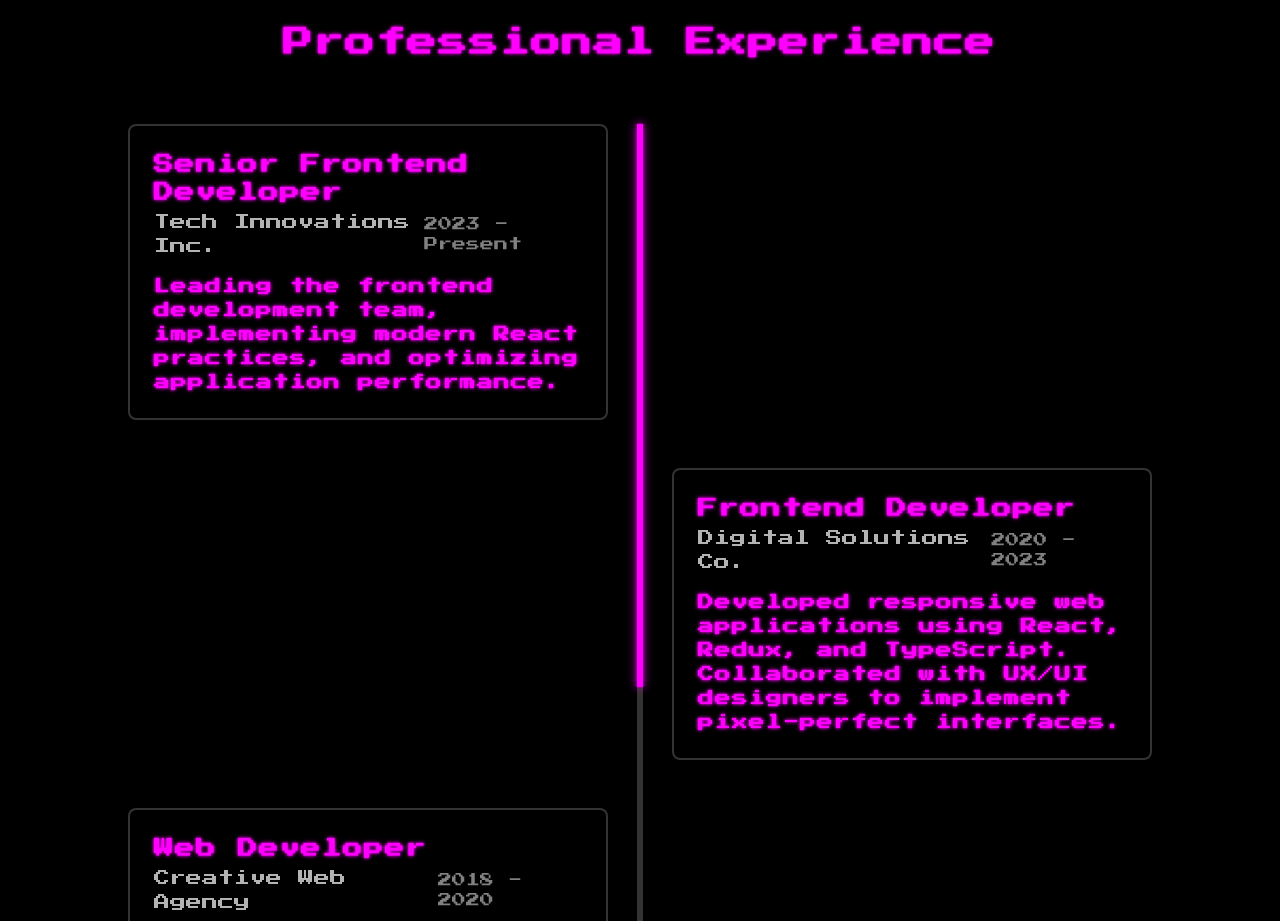
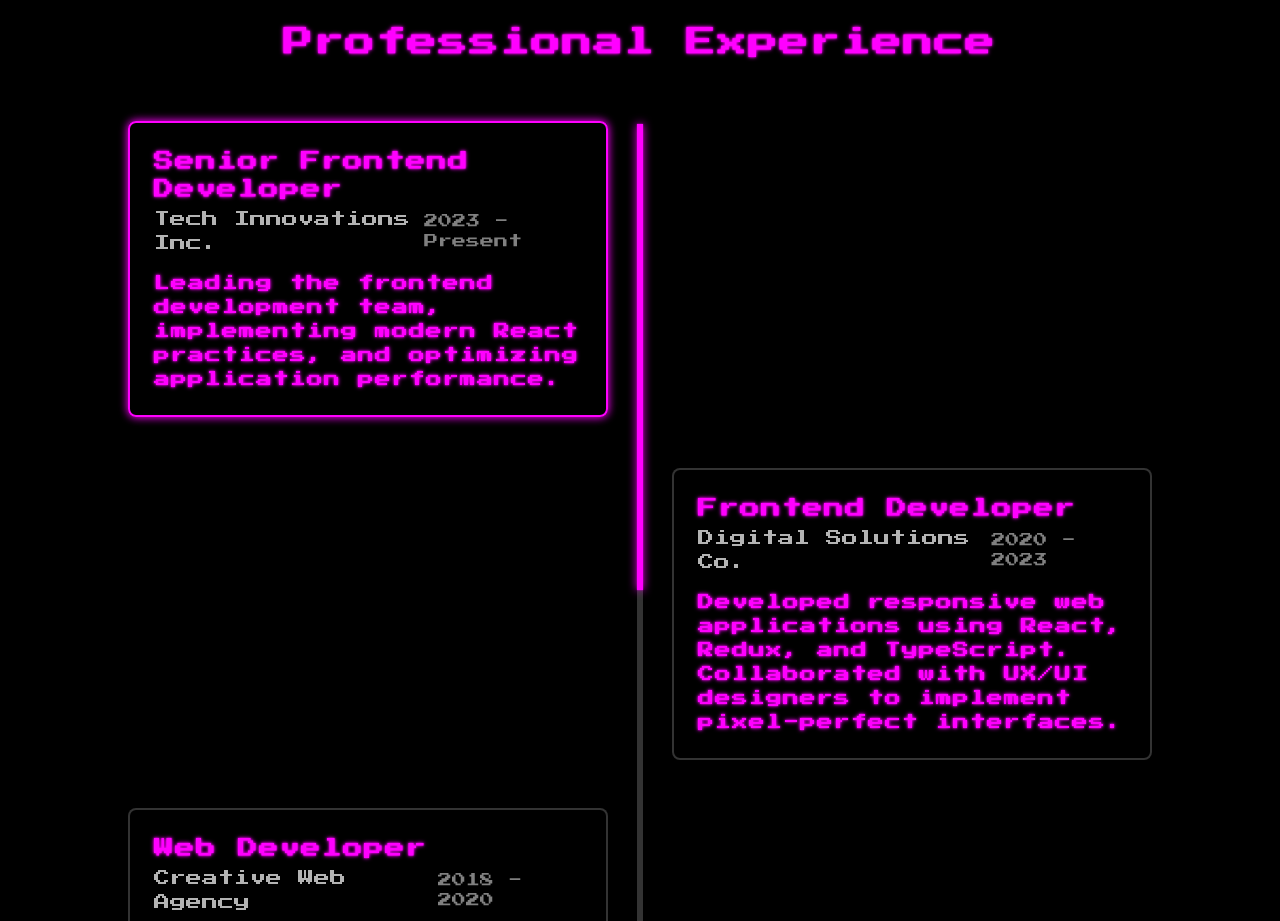
Before and after one commit to peaceoutommy/Portfolio, a React (Vite) app: page / in a window 1280 px wide. Shown: the part 3080-4001 px from the top of the page. Built offline with nearby package versions, Linux system fonts and the light colour scheme.

Commit message:
Timeline card auto lights up when on view

```diff
--- a/src/components/Timeline.jsx
+++ b/src/components/Timeline.jsx
@@ -42,6 +42,7 @@ const Timeline = () => {
   const progressRef = useRef(null);
   const filledRef = useRef(null);
   const [filledOpacity, setFilledOpacity] = useState(0);
+  const [activeIndex, setActiveIndex] = useState(null);
 
   const { ref, inView } = useInView({
     threshold: 0.1,
@@ -58,9 +59,23 @@ const Timeline = () => {
       const timelineHeight = timelineRect.height;
       const windowHeight = window.innerHeight;
 
-      // Calculate how far the timeline has been scrolled into view
-      const scrollProgress = (windowHeight - timelineTop) / (windowHeight + timelineHeight);
-      const progress = Math.max(0, Math.min(scrollProgress, 1));
+      // Only start progress when timeline is at least 20% in view
+      if (timelineTop > windowHeight * 0.8) {
+        // Timeline is not in view enough yet
+        filledRef.current.style.height = '0%';
+        setFilledOpacity(0);
+        return;
+      }
+
+      // Adjust calculation to delay start until timeline is more in view
+      // Start filling when timeline top is 80% of window height (20% in view)
+      // Complete when timeline bottom is 20% of window height (80% passed)
+      const startPoint = windowHeight * 0.8;
+      const endPoint = -timelineHeight + windowHeight * 0.2;
+
+      // Calculate adjusted progress
+      const adjustedProgress = (startPoint - timelineTop) / (startPoint - endPoint);
+      const progress = Math.max(0, Math.min(adjustedProgress, 1));
 
       // Update progress bar styles
       progressRef.current.style.background = `rgba(255, 255, 255, 0.2)`;
@@ -99,6 +114,62 @@ const Timeline = () => {
     };
   }, []);
 
+  // Calculate which event is most visible in the viewport
+  useEffect(() => {
+    const calculateMostVisibleEvent = () => {
+      const eventElements = document.querySelectorAll('.timeline-event');
+      if (!eventElements.length) return;
+
+      const viewportHeight = window.innerHeight;
+      const viewportCenter = viewportHeight / 2;
+
+      let mostVisibleIndex = null;
+      let highestVisibility = 0;
+
+      eventElements.forEach((element, index) => {
+        const rect = element.getBoundingClientRect();
+
+        // Check if element is in viewport
+        if (rect.top < viewportHeight && rect.bottom > 0) {
+          // Calculate element center position relative to viewport
+          const elementCenter = rect.top + (rect.height / 2);
+
+          // Calculate distance from viewport center
+          const distanceFromCenter = Math.abs(viewportCenter - elementCenter);
+
+          // Calculate visibility score (higher score for elements closer to center)
+          const visibilityScore = 1 - (distanceFromCenter / viewportHeight);
+
+          if (visibilityScore > highestVisibility) {
+            highestVisibility = visibilityScore;
+            mostVisibleIndex = index;
+          }
+        }
+      });
+
+      setActiveIndex(mostVisibleIndex);
+    };
+
+    // Use requestAnimationFrame for smooth performance
+    let rafId = null;
+    const onScroll = () => {
+      if (rafId) {
+        cancelAnimationFrame(rafId);
+      }
+      rafId = requestAnimationFrame(calculateMostVisibleEvent);
+    };
+
+    window.addEventListener('scroll', onScroll);
+    calculateMostVisibleEvent(); // Initial calculation
+
+    return () => {
+      window.removeEventListener('scroll', onScroll);
+      if (rafId) {
+        cancelAnimationFrame(rafId);
+      }
+    };
+  }, []);
+
   return (
     <motion.div
       ref={(el) => {
@@ -116,19 +187,19 @@ const Timeline = () => {
       </h2>
 
       <div className="relative mt-16">
-        {/* Timeline track */}
+        {/* Timeline track - Adjusted z-index */}
         <div
           ref={progressRef}
-          className="absolute h-full left-1/2 transform -translate-x-1/2 w-1.5 transition-all duration-500"
+          className="absolute h-full left-1/2 transform -translate-x-1/2 w-1.5 transition-all duration-500 z-10"
           style={{
             background: `rgba(255, 255, 255, 0.2)`,
           }}
         />
 
-        {/* Animated progress fill */}
+        {/* Animated progress fill - Adjusted z-index */}
         <div
           ref={filledRef}
-          className="absolute left-1/2 transform -translate-x-1/2 w-1.5 transition-all duration-300"
+          className="absolute left-1/2 transform -translate-x-1/2 w-1.5 transition-all duration-300 z-10"
           style={{
             height: '0%',
             top: '0',
@@ -136,8 +207,8 @@ const Timeline = () => {
           }}
         />
 
-        {/* Timeline entries */}
-        <div className="space-y-12 relative mb-16">
+        {/* Timeline entries - Adjusted z-index */}
+        <div className="space-y-12 relative mb-16 z-20">
           {experiences.map((experience, index) => (
             <TimelineEvent
               key={index}
@@ -146,6 +217,8 @@ const Timeline = () => {
               period={experience.period}
               description={experience.description}
               isLeft={index % 2 === 0}
+              isActive={activeIndex === index}
+              index={index}
             />
           ))}
         </div>
@@ -154,24 +227,38 @@ const Timeline = () => {
   );
 };
 
-const TimelineEvent = ({ title, company, period, description, isLeft }) => {
+const TimelineEvent = ({ title, company, period, description, isLeft, isActive, index }) => {
   const { ref, inView } = useInView({
     threshold: 0.1,
     triggerOnce: false,
   });
 
+  // Enhanced card style for active card
+  const cardStyle = isActive ? {
+    boxShadow: `0 0 8px var(--highlight-color), 0 0 12px rgba(var(--highlight-rgb), 0.2)`,
+    borderColor: 'var(--highlight-color)',
+    transform: 'translateY(-3px)',
+    transition: 'all 0.5s cubic-bezier(0.4, 0, 0.2, 1)'
+  } : {};
+
   return (
     <motion.div
       ref={ref}
-      className="flex flex-col md:flex-row items-center w-full"
+      className="flex flex-col md:flex-row items-center w-full z-30 timeline-event"
       initial={{ opacity: 0, y: 20 }}
       animate={{ opacity: inView ? 1 : 0, y: inView ? 0 : 20 }}
       transition={{ duration: 0.3 }}
+      data-index={index}
     >
+      {/* No timeline dots */}
+
       {isLeft ? (
         <>
           <div className="w-full md:w-1/2 md:pr-8">
-            <div className="card p-6">
+            <div
+              className="card p-6"
+              style={cardStyle}
+            >
               <h3 className="text-xl neon-text mb-1">{title}</h3>
               <div className="flex justify-between items-center mb-4">
                 <p className="text-white/70">{company}</p>
@@ -186,7 +273,10 @@ const TimelineEvent = ({ title, company, period, description, isLeft }) => {
         <>
           <div className="hidden md:block w-full md:w-1/2" />
           <div className="w-full md:w-1/2 md:pl-8">
-            <div className="card p-6">
+            <div
+              className="card p-6"
+              style={cardStyle}
+            >
               <h3 className="text-xl neon-text mb-1">{title}</h3>
               <div className="flex justify-between items-center mb-4">
                 <p className="text-white/70">{company}</p>
@@ -208,6 +298,8 @@ TimelineEvent.propTypes = {
   period: PropTypes.string.isRequired,
   description: PropTypes.string.isRequired,
   isLeft: PropTypes.bool.isRequired,
+  isActive: PropTypes.bool,
+  index: PropTypes.number.isRequired
 };
 
 export default Timeline;
```
